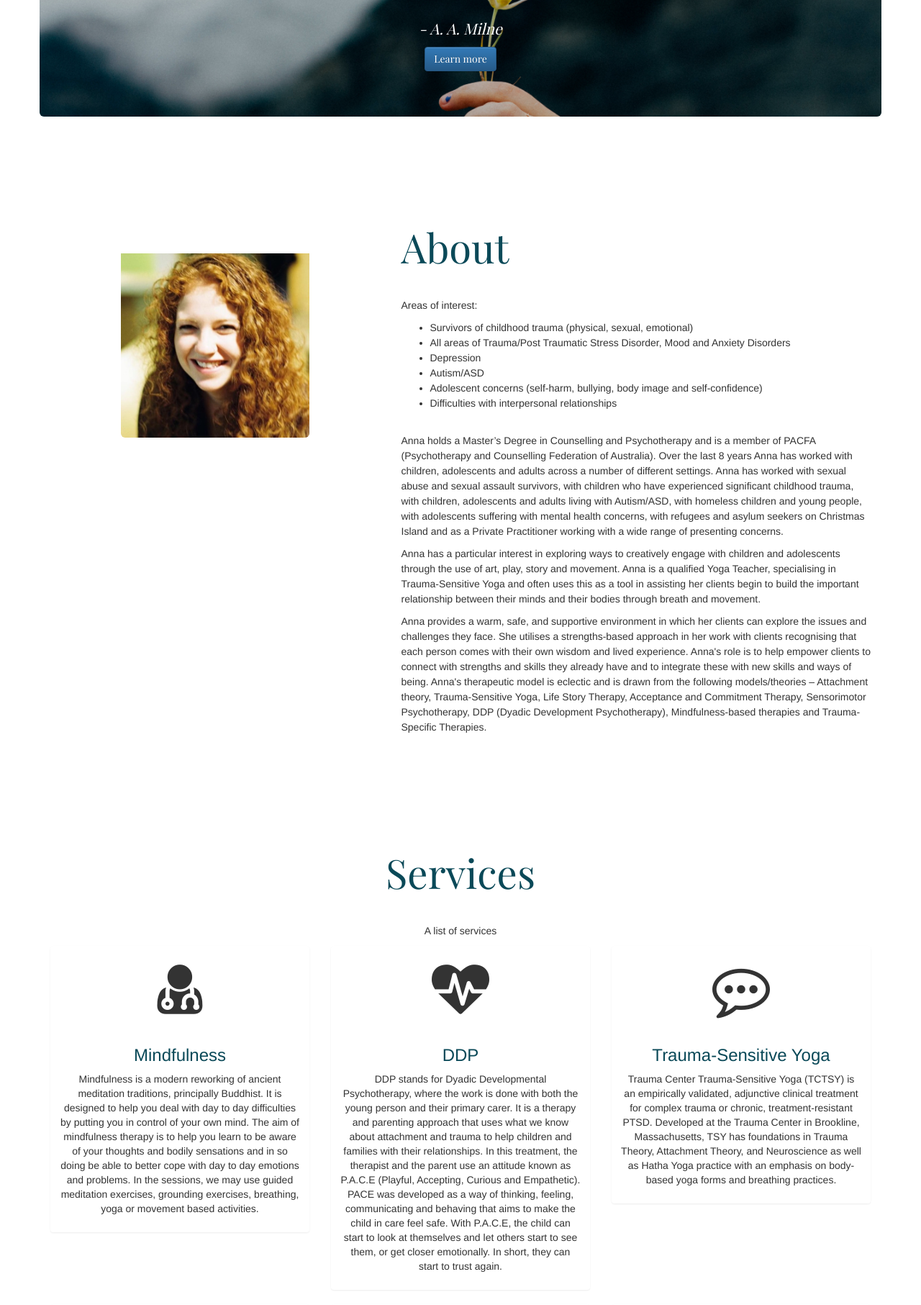
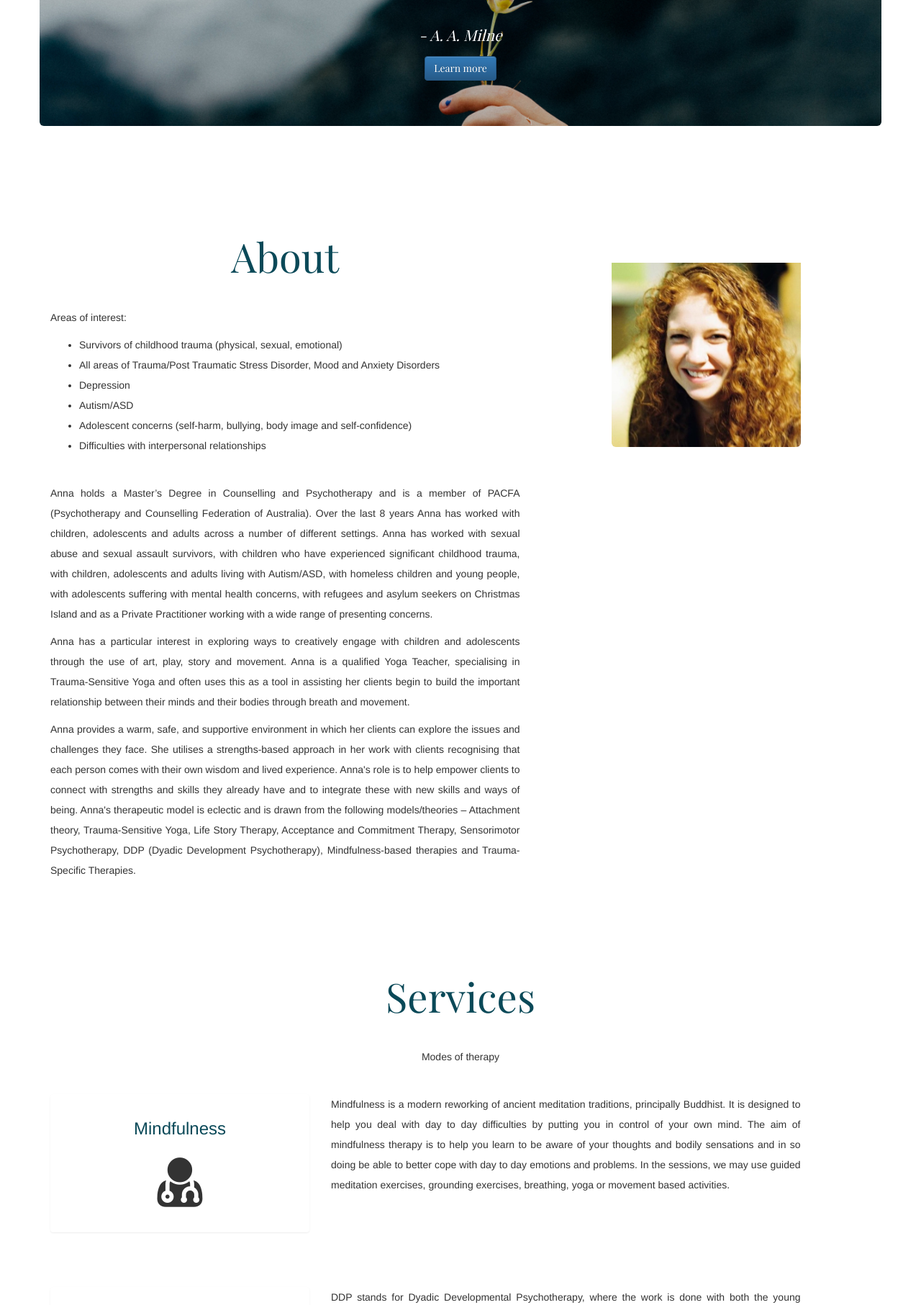
Before and after one commit to bobb3666/GOOD_CODE-staticsite, a Django app: template pages/templates/index.html in a window 1280 px wide. Shown: the part 702-2515 px from the top of the page at 72% size. Run offline with Django 3.2, Linux system fonts and the light colour scheme; the template is opened without the code that fills it, so the values that code supplies are empty; some libraries are stand-ins or nearby versions.

Commit message:
Changed css, services section

```diff
--- a/pages/static/css/main.css
+++ b/pages/static/css/main.css
@@ -1,13 +1,18 @@
 body {
 	padding-left: 20px;
 	padding-right: 20px;
-	line-height: 1.5em;
+	line-height: 2em;
 }
 
 @media(max-width: 480px) {
   h1 {
     font-size: 12pt;
   }
+}
+
+#brandpic {
+	height: 100%;
+	display: block;
 }
 
 #topHeader {
@@ -69,8 +74,13 @@ body {
 
 section {
 	padding-top: 60px;
-	padding-bottom: 30px;
+	padding-bottom: 0px;
 }
+
+section p {
+	text-align: justify;
+}
+
 #logopic {
 	padding-bottom: -30px;
 	margin-bottom: -40px;
@@ -79,6 +89,7 @@ section {
 h1, h2, h3, h4, h5, h6 {
 	color: #0A4958;
 	padding-top: 10px;
+	text-align: center;
 }
 
 h1 {
@@ -90,7 +101,7 @@ h1 {
 
 footer {
 	background-color: #565656;
-	padding-top: 50px;
+	padding-top: 10px;
 	padding-bottom: 30px;
 	text-align: left;
 	color: #222222;
@@ -109,9 +120,17 @@ footer ul {
 	padding-left: 0;
 }
 
+#about h1{
+	text-align: center;
+}
+
+#about p {
+	text-align: justify;
+}
+
 #footertoprow h3 {
 	text-align: center;
-	padding-bottom: 30px;
+	padding-bottom: 10px;
 	color: #222222;
 }
 #footerbottomrow {
@@ -119,27 +138,28 @@ footer ul {
 	vertical-align: middle;
 }
 
-#services  {
+
+#services h1 {
 	text-align: center;
 }
 
 #services i {
 	font-size: 80px;
 	width: 100%;
+	text-align: center;
+	padding-top: 10px;
 }
 
 
 
-#pricing {
-	text-align: center;
-}
 
 #pricingTable {
 	padding-top: 20px;
 	padding-bottom: 20px;
+	text-align: center;
 }
 
-#contact {
+#contact p {
 	text-align: center;
 }
 
@@ -155,11 +175,9 @@ footer ul {
 	background: #0A4958;
 	color: white;
 	font-weight: 600;
+	margin-bottom: 30px;
 }
 
-#yoga {
-	text-align: center;
-}
 
 #mappy {
 	padding-top: 20px;
@@ -167,10 +185,16 @@ footer ul {
 
 .myThumbnail {
 	border: none;
-	padding-top: 20px;
+	padding-top: 5px;
+	padding-bottom: 30px;
 }
 
 .center-me {
 	text-align: center;
 
 }
+
+#contact {
+	text-align: center;
+	padding-bottom: 40px;
+}
--- a/pages/templates/about.html
+++ b/pages/templates/about.html
@@ -1,9 +1,7 @@
 
 <div class="row">
-	<div class="col-md-offset-1 col-md-3 pull-left">
-		<img src="../static/img/profile.jpg" alt="..." class="img-responsive img-rounded center-block" id="profilepic">
-	</div>
-	<div class="col-md-7 pull-right">
+
+	<div class="col-md-7 pull-left">
 		<h1>About</h1>
 
 		<p>Areas of interest:</p>
@@ -30,4 +28,7 @@
 
 
 	</div>
+	<div class="col-md-offset-1 col-md-3">
+		<img src="../static/img/profile.jpg" alt="..." class="img-responsive img-rounded center-block" id="profilepic">
+	</div>
 </div>
--- a/pages/templates/contact.html
+++ b/pages/templates/contact.html
@@ -1,12 +1,12 @@
 <div class="row">
 	<div class="col-md-offset-3 col-md-6">
 		<h1>Contact</h1>
-		<h2 id="contactNumber">0431 304 985</h2>
+		<h2 id="contactNumber"><a href="tel:0431304985">0431 304 985</a></h2>
 	</div>
 </div>
 
 <div class="row">
-	<div class="col-md-offset-1 col-md-5">
+	<div class="col-md-offset-3 col-md-6">
 		<h5>Contact Hours</h5>
 		<table class="table">
 			<tr>
@@ -23,15 +23,9 @@
 		<p>
 			<address>
 				<strong>Anna Fasolo</strong><br>
-				123 Local Street<br>
-				St Kilda<br>
-				VIC, 3005<br>
-				<abbr title="Phone">P: </abbr><a href="telto:0431304985">0431 304 985</a><br>
+				<abbr title="Phone">P: </abbr><a href="tel:0431304985">0431 304 985</a><br>
 				<abbr title="Email">E: </abbr> <a href="mailto:annafasolo@gmail.com">annafasolo@gmail.com</a>
 			</address>
 		</p>
 	</div>
-	<div class="col-md-5">
-	 <iframe src="https://www.google.com/maps/embed?pb=!1m18!1m12!1m3!1d3154.731412785174!2d144.96897131531694!3d-37.74944487976402!2m3!1f0!2f0!3f0!3m2!1i1024!2i768!4f13.1!3m3!1m2!1s0x6ad644b01a6b815f%3A0x6ddc6354bfc8fb26!2s37+Hardwick+St%2C+Coburg+VIC+3058!5e0!3m2!1sen!2sau!4v1473253519997" width="95%" height="500" frameborder="0" style="border:0" allowfullscreen z="10" id="mappy"></iframe>
-	</div>
 </div>
--- a/pages/templates/footer.html
+++ b/pages/templates/footer.html
@@ -1,9 +1,9 @@
 <footer>
 	<div class="row" id="footertoprow">
-		<h3>AF|Psychotheraphy</h3>
+		<h3>AF | PSYCHOTHERAPY</h3>
 	</div>
 	<div class="row" id="footerbottomrow">
-		<div class="col-md-offset-2 col-md-4">
+		<div class="col-md-offset-3 col-md-4">
 		<p>
 			<nav>
 				<ul>
@@ -11,6 +11,7 @@
 					<li><a href="#about">About</a></li>
 					<li><a href="#services">Services</a></li>
 					<li><a href="#pricing">Pricing</a></li>
+					<li><a href="#yoga">Yoga</a></li>
 					<li><a href="#contact">Contact</a></li>
 				</ul>
 			</nav>
@@ -20,11 +21,8 @@
 
 
 				<strong>Anna Fasolo</strong><br>
-				123 Local Street<br>
-				St Kilda<br>
-				VIC, 3005<br>
-				<abbr title="Phone">P: </abbr><a href="telto:1233449494">(123) 345 345</a><br>
-				<abbr title="Email">E: </abbr> <a href="mailto:email@email.com">email@email.com</a>
+				<abbr title="Phone">P: </abbr><a href="tel:0431304985">0431 304 985</a><br>
+				<abbr title="Email">E: </abbr> <a href="mailto:annafasolo@gmail.com">annafasolo@gmail.com</a>
 
 
 		</div>
--- a/pages/templates/header.html
+++ b/pages/templates/header.html
@@ -1,11 +1,11 @@
 	<div class="row">
 	<div class="container" id="topHeader">
-		<img src="../static/img/logo_01.jpg" alt="..." class="img-responsive img-rounded center-block" id="logopic" width="150px">
-		<h1>AF|<small>Psychotherapy</small></h1>
+		<img src="../static/img/logo_01.png" alt="..." class="img-responsive img-rounded center-block" id="logopic" width="150px" title="AF | PSYCHOTHERAPY">
+		<h1>AF | <small>PSYCHOTHERAPY</small></h1>
 		<p>
 			<address>
 				<strong>Anna Fasolo</strong><br>
-				<abbr title="Phone">P: </abbr><a href="telto:0431304985">0431 304 985</a><br>
+				<abbr title="Phone">P: </abbr><a href="tel:0431304985">0431 304 985</a><br>
 				<abbr title="Email">E: </abbr> <a href="mailto:annafasolo@gmail.com">annafasolo@gmail.com</a>
 			</address>
 		</p>
--- a/pages/templates/index.html
+++ b/pages/templates/index.html
@@ -19,6 +19,7 @@
 
         <!-- Custom CSS -->
         <link href="{% static 'css/main.css' %}" rel="stylesheet">
+        <link rel="shortcut icon" type="image/png" href="{% static 'img/favicon.ico'}"/>
 
         <style>
             body {
@@ -47,7 +48,7 @@
                 <button type="button" class="navbar-toggle collapsed" data-toggle="collapse" data-target="#bs-example-navbar-collapse-1">
                     <span class="sr-only">Toggle navigation</span> Menu <i class="fa fa-bars"></i>
                 </button>
-                <a class="navbar-brand page-scroll" href="#page-top">AF|<small>Psychotherapy</small></a>
+                <a class="navbar-brand page-scroll pull-left" href="#page-top"><strong>AF</strong> | <small>PSYCHOTHERAPY</small></a>
             </div>
 
             <!-- Collect the nav links, forms, and other content for toggling -->
--- a/pages/templates/pricing.html
+++ b/pages/templates/pricing.html
@@ -2,7 +2,6 @@
 	<div class="row">
 	<div class="col-md-offset-3 col-md-6">
 		<h1>Pricing</h1>
-		<p> Vestibulum nec sollicitudin eros, at consectetur velit. Donec dapibus nibh in augue maximus, laoreet ullamcorper ligula bibendum. Suspendisse potenti. Nunc ex urna, ultricies at porttitor sit amet, facilisis vitae orci. Cras sit amet libero vel nunc rhoncus rhoncus vel a est. Vestibulum fermentum semper magna at scelerisque. </p>
 	</div>
 	</div>
 	<div class="row" id="pricingTable">
--- a/pages/templates/services.html
+++ b/pages/templates/services.html
@@ -1,50 +1,70 @@
 <div class="row">
 	<div class="col-md-offset-3 col-md-6">
 		<h1>Services</h1>
-		<p>A list of services</p>
+		<p class="center-me">Modes of therapy</p><br />
 	</div>
 </div>
+
+
+
+
+
+
 <div class="row">
 	<div class="col-md-4">
 		<div class="thumbnail myThumbnail">
+			<h3>Mindfulness</h3>
 			<i class="fa fa-user-md"></i>
-			<div class="caption">
-				<h3>Mindfulness</h3>
+		</div>
+	</div>
+	<div class="col-md-7">
 		<p>
 			Mindfulness is a modern reworking of ancient meditation traditions, principally Buddhist. It is designed to help you deal with day to day difficulties by putting you in control of your own mind. The aim of mindfulness therapy is to help you learn to be aware of your thoughts and bodily sensations and in so doing be able to better cope with day to day emotions and problems. In the sessions, we may use guided meditation exercises, grounding exercises, breathing, yoga or movement based activities.
 		</p>
 	</div>
 </div>
-	</div>
+
+<br /><br />
+
+<div class="row">
 	<div class="col-md-4">
 		<div class="thumbnail myThumbnail">
-			<i class="fa fa-heartbeat"></i>
-			<div class="caption">
 			<h3>DDP</h3>
-				<p>
-				 DDP stands for Dyadic Developmental Psychotherapy, where the work is done with both the young person and their primary carer. It is a therapy and parenting approach that uses what we know about attachment and trauma to help children and families with their relationships. In this treatment, the therapist and the parent use an attitude known as P.A.C.E (Playful, Accepting, Curious and Empathetic). PACE was developed as a way of thinking, feeling, communicating and behaving that aims to make the child in care feel safe. With P.A.C.E, the child can start to look at themselves and let others start to see them, or get closer emotionally. In short, they can start to trust again.
+			<i class="fa fa-users"></i>
+		</div>
+	</div>
+	<div class="col-md-7">
+		<p> DDP stands for Dyadic Developmental Psychotherapy, where the work is done with both the young person and their primary carer. It is a therapy and parenting approach that uses what we know about attachment and trauma to help children and families with their relationships. In this treatment, the therapist and the parent use an attitude known as P.A.C.E (Playful, Accepting, Curious and Empathetic). PACE was developed as a way of thinking, feeling, communicating and behaving that aims to make the child in care feel safe. With P.A.C.E, the child can start to look at themselves and let others start to see them, or get closer emotionally. In short, they can start to trust again.
 		</p>
 	</div>
 </div>
-	</div>
+
+<br /><br />
+
+<div class="row">
 	<div class="col-md-4">
 		<div class="thumbnail myThumbnail">
-			<i class="fa fa-commenting-o"></i>
-			<div class="caption">
 			<h3>Trauma-Sensitive Yoga</h3>
+			<i class="fa fa-hand-lizard-o"></i>
+		</div>
+	</div>
+	<div class="col-md-7">
 		<p>
 			Trauma Center Trauma-Sensitive Yoga (TCTSY) is an empirically validated, adjunctive clinical treatment for complex trauma or chronic, treatment-resistant PTSD. Developed at the Trauma Center in Brookline, Massachusetts, TSY has foundations in Trauma Theory, Attachment Theory, and Neuroscience as well as Hatha Yoga practice with an emphasis on body-based yoga forms and breathing practices.
 		</p>
 	</div>
 </div>
-	</div>
-</div>
+
+<br /><br />
+
 <div class="row">
 	<div class="col-md-4">
 		<div class="thumbnail myThumbnail">
-			<i class="fa fa-child"></i>
-			<div class="caption">
 			<h3>Sensorimotor Psychotherapy</h3>
+			<i class="fa fa-user-md"></i>
+		</div>
+	</div>
+	<div class="col-md-7">
 				<p>
 				 Sensorimotor Psychotherapy is a method that integrates sensorimotor processing with cognitive and emotional processing in the treatment of trauma. Sensorimotor Psychotherapy™ is a body-centred approach that aims to treat the somatic symptoms of unresolved trauma. While traditional talk therapies utilise the words of a person as the entry point for treatment, this type of therapy depends on the bodily experiences of the individual as a gateway to awareness and improved mental health.
 				</p>
@@ -56,31 +76,41 @@
 				</p>
 	</div>
 </div>
-	</div>
+
+<br /><br />
+
+<div class="row">
 	<div class="col-md-4">
 		<div class="thumbnail myThumbnail">
-			<i class="fa fa-universal-access"></i>
-			<div class="caption">
 			<h3>Acceptance &amp; Commitment Therapy (ACT)</h3>
+			<i class="fa fa-user-md"></i>
+		</div>
+	</div>
+	<div class="col-md-7">
 		<p>
 				 Acceptance and Commitment Therapy (ACT) gets its name from one of its core messages: acceptwhat is out of your personal control, and commit to action that improves and enriches your life.
 				</p>
 				<p>
 					The aim of ACT is to maximise human potential for a rich, full and meaningful life. ACT (which is pronounced as the word &#39;act&#39;, not as the initials) does this by:
-					<ul><li>a) teaching you psychological skills to deal with your painful thoughts and feelings effectively - in such a way that they have much less impact and influence over you (these are known as mindfulness skills).
+					<ul><li>teaching you psychological skills to deal with your painful thoughts and feelings effectively - in such a way that they have much less impact and influence over you (these are known as mindfulness skills).
 					</li><br />
-					<li>b) helping you to clarify what is truly important and meaningful to you - i.e your values - then use that knowledge to guide, inspire and motivate you to change your life for the better.
+					<li>helping you to clarify what is truly important and meaningful to you - i.e your values - then use that knowledge to guide, inspire and motivate you to change your life for the better.
 					</li>
 				</ul>
 				</p>
 	</div>
 </div>
-	</div>
+
+<br /><br />
+
+<div class="row">
 	<div class="col-md-4">
 		<div class="thumbnail myThumbnail">
-			<i class="fa fa-plus-square"></i>
-			<div class="caption">
 			<h3>Theraplay</h3>
+			<i class="fa fa-user-md"></i>
+		</div>
+	</div>
+	<div class="col-md-7">
 		<p>
 				Theraplay is a proactive, intensive, relationship focused parent-child therapy (great for foster carers and residential carers too!) It is modelled on the natural patterns of healthy interaction between parent and child: the kind of interaction that leads to secure attachment. Theraplay interactions focus on four essential qualities found in parent-child relationships: Structure, Engagement, Nurture, and Challenge. Theraplay sessions create an active, emotional connection between the child and parent or caregiver, resulting in a changed view of the self as worthy and lovable and of relationships as positive and rewarding.
 			</p><p>
@@ -88,5 +118,3 @@
 				</p>
 	</div>
 </div>
-	</div>
-</div>
```
Also changed, not shown: pages/static/img/favicon.ico (added), pages/static/img/logo_01.png (added), 1 other file. Lines whose indentation alone changed are shown as unchanged.
